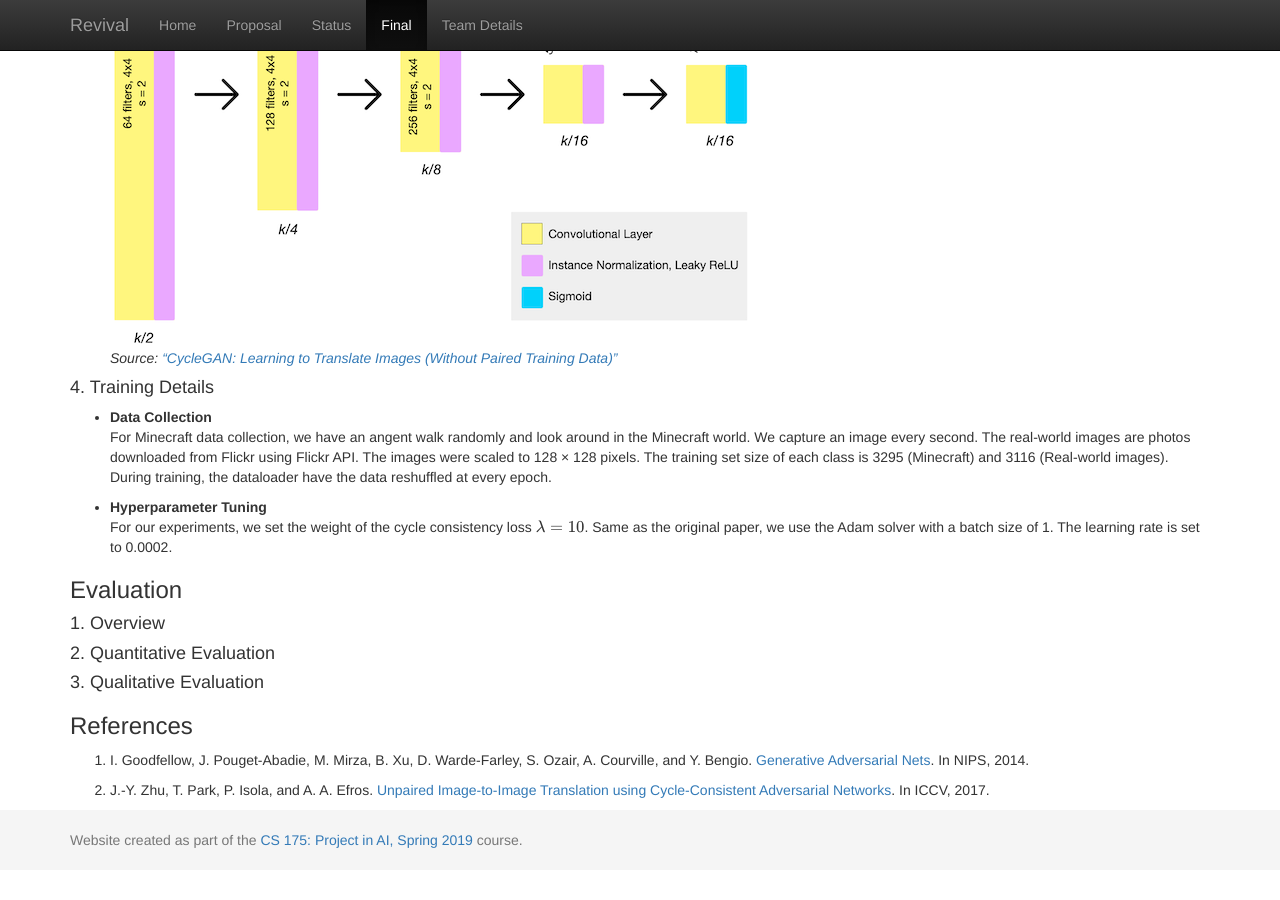
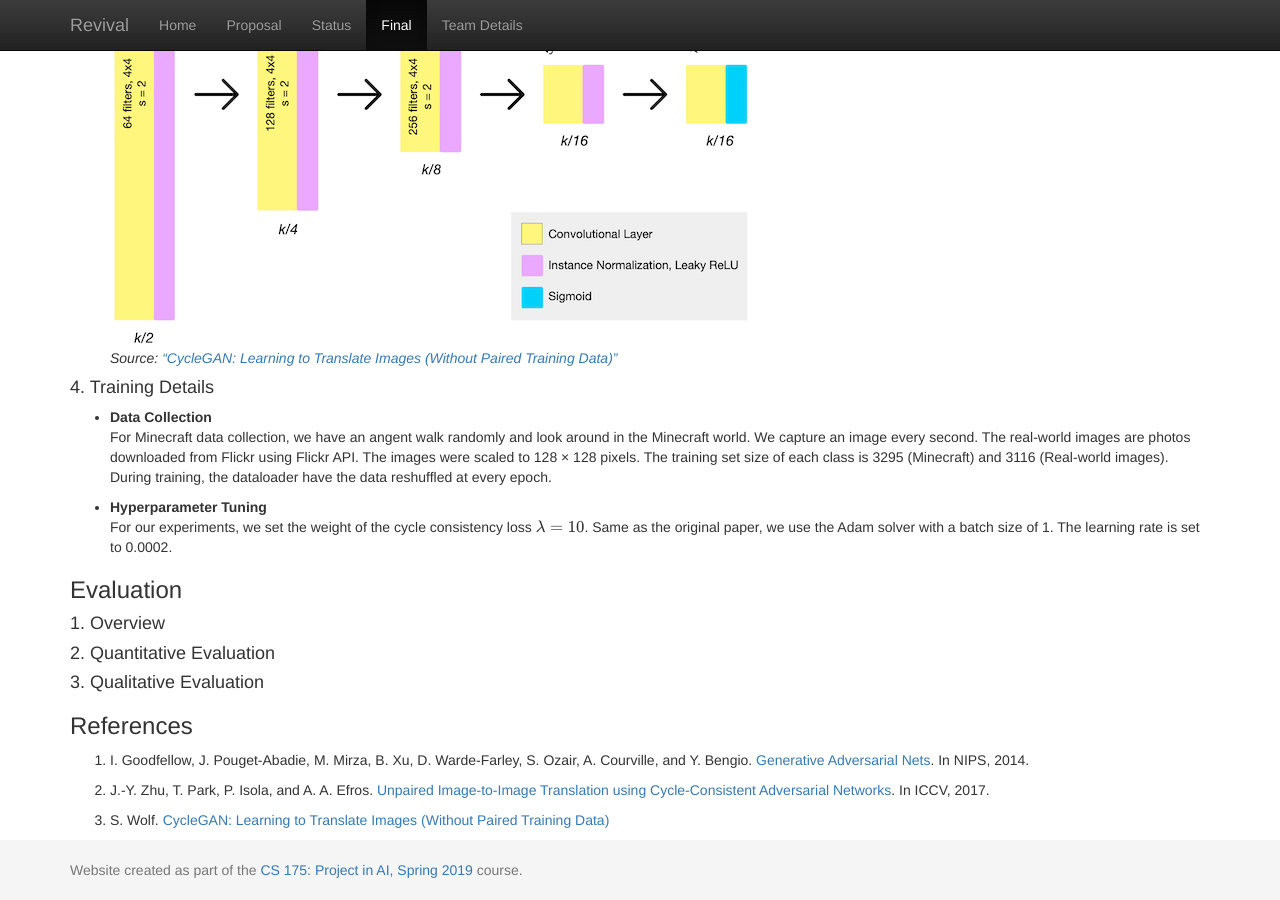
Before and after one commit to sijielu/Revival, a Jekyll site: the page built from docs/final.md, in a window 1280 px wide and 900 px high, scrolled down 1985 px. Built offline with Jekyll 4.4.1, drawn with Linux system fonts in a browser that asks for light colours; formulas are drawn with MathJax 3; before the commit the page ends 2855 px from its top, so only the background shows below that.

Commit message:
Update final.md

```diff
--- a/docs/final.md
+++ b/docs/final.md
@@ -76,3 +76,5 @@ title:  Final Report
 1. I. Goodfellow, J. Pouget-Abadie, M. Mirza, B. Xu, D. Warde-Farley, S. Ozair, A. Courville, and Y. Bengio. [Generative Adversarial Nets](https://arxiv.org/pdf/1406.2661.pdf). In NIPS, 2014.
 
 2. J.-Y. Zhu, T. Park, P. Isola, and A. A. Efros. [Unpaired Image-to-Image Translation using Cycle-Consistent Adversarial Networks](https://arxiv.org/pdf/1703.10593.pdf). In ICCV, 2017.
+
+3. S. Wolf. [CycleGAN: Learning to Translate Images (Without Paired Training Data)](https://towardsdatascience.com/cyclegan-learning-to-translate-images-without-paired-training-data-5b4e93862c8d)
```
